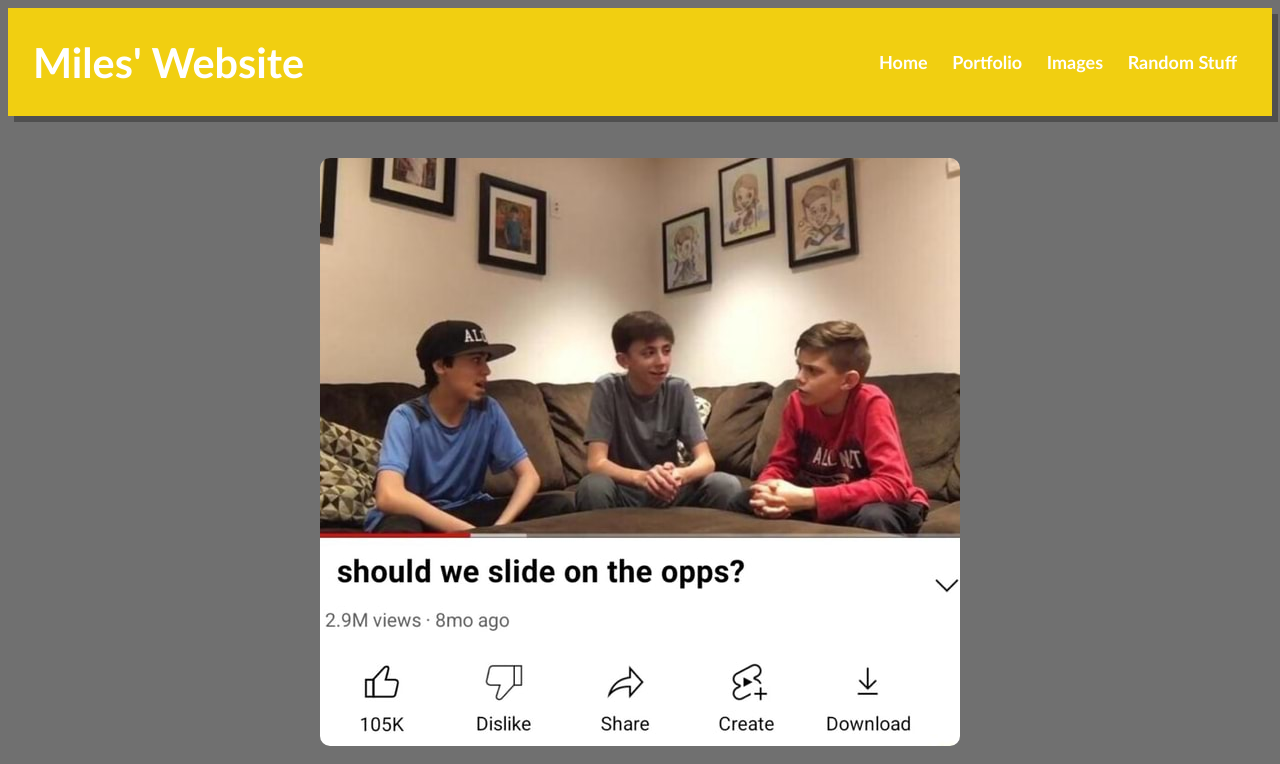
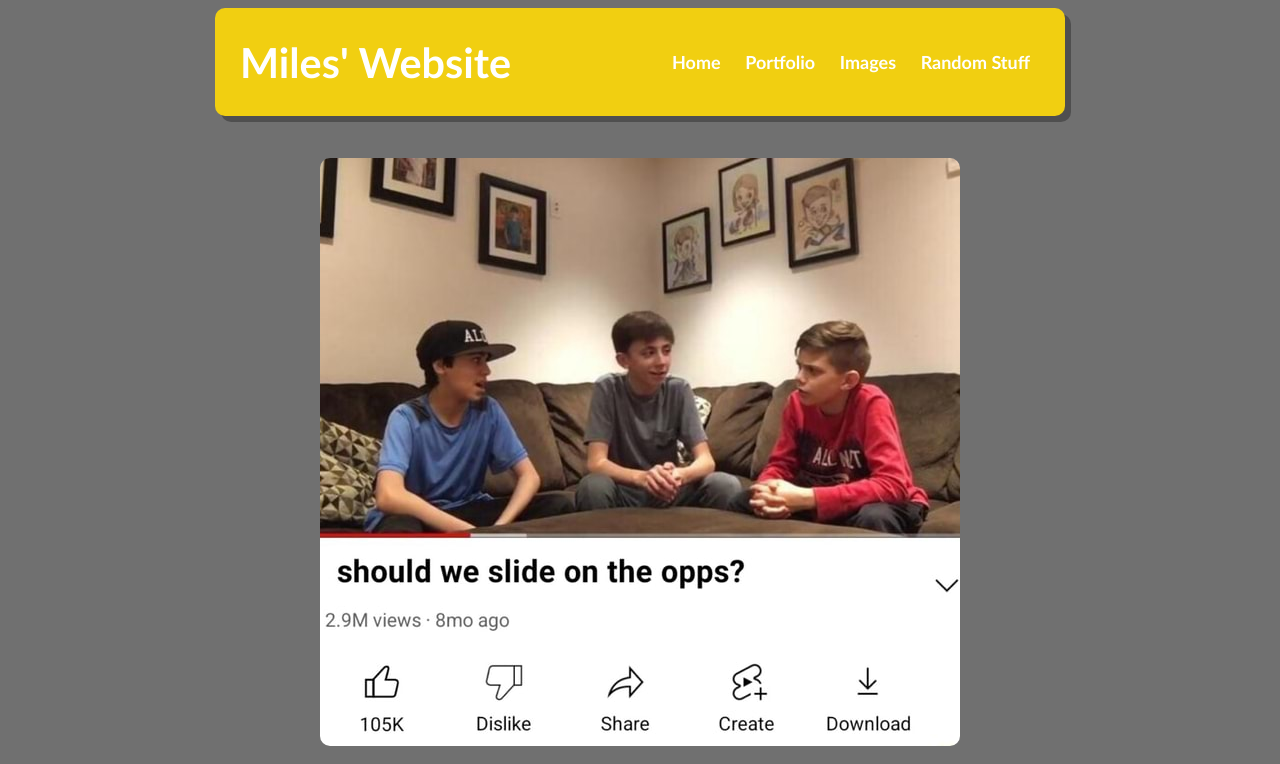
Before and after one commit to Miles148/Miles148.github, a plain HTML site: page meme.html in a window 1280 px wide. Shown: the top 764 px of the page. Drawn offline with Linux system fonts and the light colour scheme.

Commit message:
added back max width

```diff
--- a/meme.html
+++ b/meme.html
@@ -18,7 +18,7 @@
        margin: 0 auto;
        display: flex;
        padding: 25px;
-       max-width:
+       max-width: 800px;
        border-radius: 10px;
        box-shadow: 6px 6px #0000004b;
    }
```
